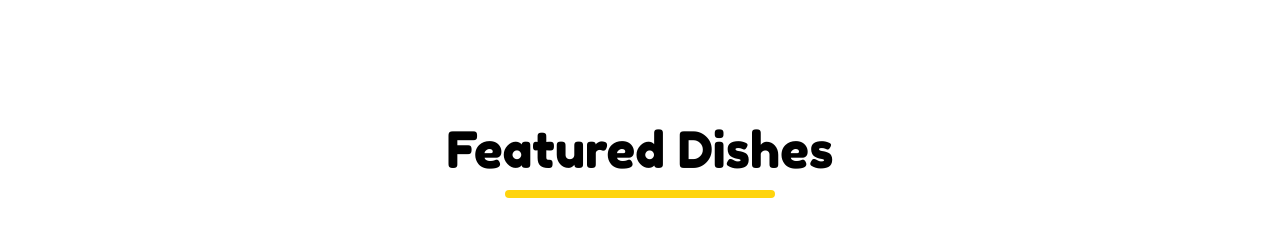
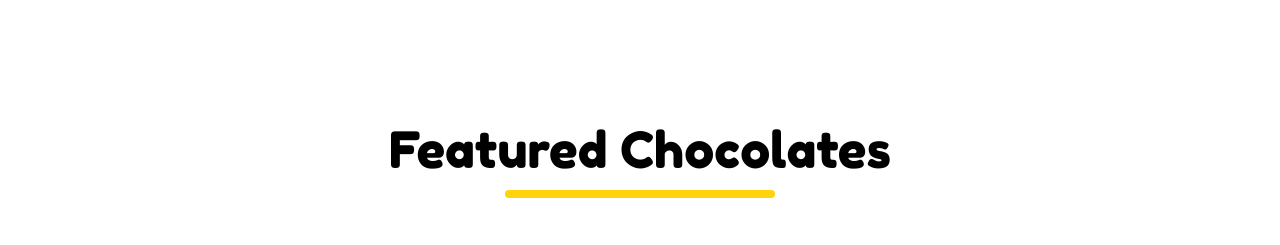
Before and after one commit to nicehomemadechocolate/niceChocolates, a plain HTML site: page index.html in a window 1280 px wide. Shown: the part 1640-1885 px from the top of the page. Drawn offline with nearby package versions, Linux system fonts and the light colour scheme.

Commit message:
edited name

```diff
--- a/index.html
+++ b/index.html
@@ -324,7 +324,7 @@
     <section class="gap section-featured">
       <div class="container">
         <div class="heading-two">
-          <h2>Featured Dishes</h2>
+          <h2>Featured Chocolates</h2>
           <div class="line"></div>
         </div>
         <div class="row dishes owl-carousel owl-theme">
```
